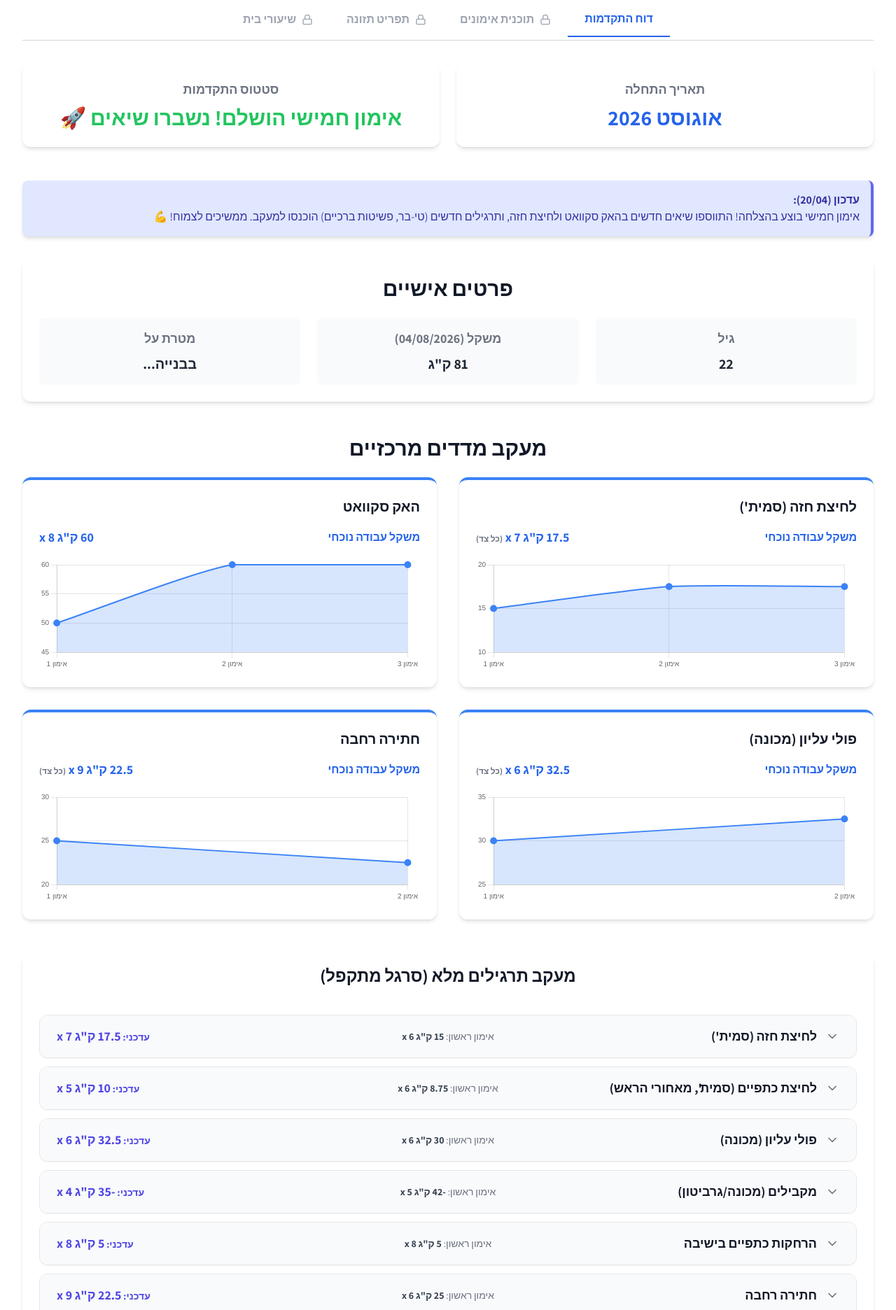
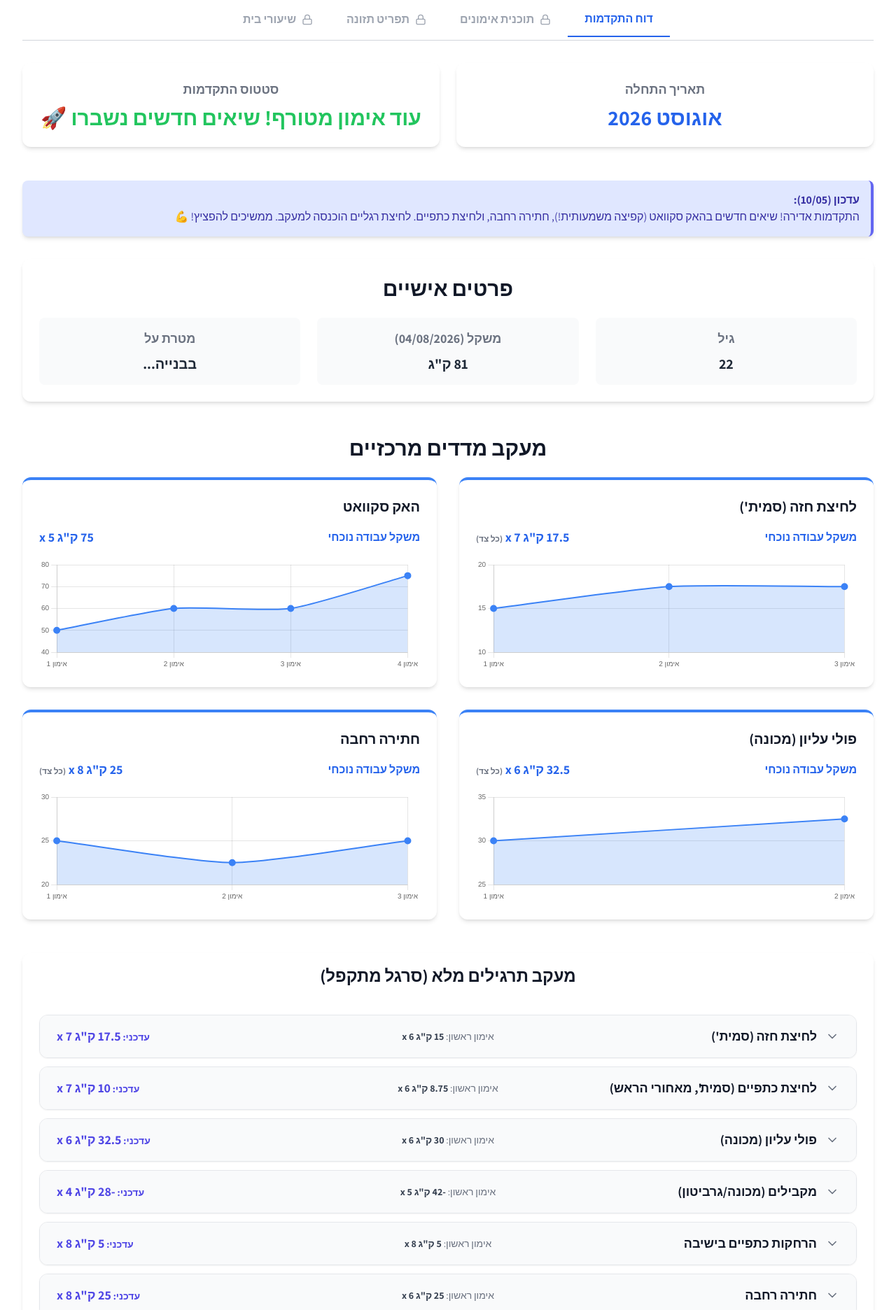
Before and after one commit to danzory/Ori.amber, a plain HTML site: page index.html in a window 1280 px wide. Shown: the part 297-2169 px from the top of the page at 70% size. Drawn offline with nearby package versions, Linux system fonts and the light colour scheme.

Commit message:
Update index.html

```diff
--- a/index.html
+++ b/index.html
@@ -90,13 +90,13 @@
                         </div>
                         <div class="bg-white rounded-xl shadow-md p-6 flex flex-col items-center justify-center text-center transition hover:shadow-lg hover:-translate-y-1">
                             <h3 class="text-lg font-semibold text-gray-500 mb-2">סטטוס התקדמות</h3>
-                            <p class="text-3xl font-bold text-green-500">אימון חמישי הושלם! נשברו שיאים 🚀</p>
+                            <p class="text-3xl font-bold text-green-500">עוד אימון מטורף! שיאים חדשים נשברו 🚀</p>
                         </div>
                     </div>
 
                      <div class="bg-indigo-100 border-r-4 border-indigo-500 text-indigo-800 p-4 rounded-lg shadow-md my-8" role="alert">
-                        <p class="font-bold">עדכון (20/04):</p>
-                        <p>אימון חמישי בוצע בהצלחה! התווספו שיאים חדשים בהאק סקוואט ולחיצת חזה, ותרגילים חדשים (טי-בר, פשיטות ברכיים) הוכנסו למעקב. ממשיכים לצמוח! 💪</p>
+                        <p class="font-bold">עדכון (10/05):</p>
+                        <p>התקדמות אדירה! שיאים חדשים בהאק סקוואט (קפיצה משמעותית!), חתירה רחבה, ולחיצת כתפיים. לחיצת רגליים הוכנסה למעקב. ממשיכים להפציץ! 💪</p>
                     </div>
 
                     <!-- User Details -->
@@ -137,7 +137,7 @@
                                 <h3 class="text-xl font-bold text-gray-900 mb-4">האק סקוואט</h3>
                                 <div class="flex justify-between items-center mb-4 text-blue-600">
                                     <span class="font-bold">משקל עבודה נוכחי</span>
-                                    <span class="font-bold text-lg">60 ק"ג x 8</span>
+                                    <span class="font-bold text-lg">75 ק"ג x 5</span>
                                 </div>
                                 <div class="w-full h-40">
                                     <canvas id="miniChart-hackSquat"></canvas>
@@ -159,7 +159,7 @@
                                 <h3 class="text-xl font-bold text-gray-900 mb-4">חתירה רחבה</h3>
                                 <div class="flex justify-between items-center mb-4 text-blue-600">
                                     <span class="font-bold">משקל עבודה נוכחי</span>
-                                    <span class="font-bold text-lg">22.5 ק"ג x 9 <span class="text-xs text-gray-500">(כל צד)</span></span>
+                                    <span class="font-bold text-lg">25 ק"ג x 8 <span class="text-xs text-gray-500">(כל צד)</span></span>
                                 </div>
                                 <div class="w-full h-40">
                                     <canvas id="miniChart-wideRow"></canvas>
@@ -229,6 +229,7 @@
             lyingLegCurl: 'כפיפת ברכיים (שכיבה)',
             legExtensions: 'פשיטת ברכיים (מכונה)',
             hackSquat: 'האק סקוואט',
+            legPress: 'לחיצת רגליים', // Added Leg Press
             standingBicepCurl: 'כפיפת מרפקים בעמידה',
             inclineCrunches: 'כפיפות בטן בשיפוע'
         };
@@ -241,7 +242,8 @@
             ],
             smithBehindNeckPress: [
                 { weight: 8.75, reps: 6, date: "18/04/2026", note: "כל צד" },
-                { weight: 10, reps: 5, date: "20/04/2026", note: "כל צד" }
+                { weight: 10, reps: 5, date: "20/04/2026", note: "כל צד" },
+                { weight: 10, reps: 7, date: "10/05/2026", note: "כל צד" } // New record
             ],
             machinePulldown: [
                 { weight: 30, reps: 6, date: "04/08/2026", note: "כל צד" },
@@ -249,21 +251,26 @@
             ],
             assistedDips: [
                 { weight: -42, reps: 5, date: "18/04/2026" },
-                { weight: -35, reps: 4, date: "20/04/2026" }
+                { weight: -35, reps: 4, date: "20/04/2026" },
+                { weight: -28, reps: 4, date: "10/05/2026" } // New record
             ],
             seatedLateralRaises: [
-                { weight: 5, reps: 8, date: "04/08/2026" }
+                { weight: 5, reps: 8, date: "04/08/2026" },
+                { weight: 5, reps: 8, date: "10/05/2026" } // New record (kept same as previous based on input)
             ],
             wideRow: [
                 { weight: 25, reps: 6, date: "04/08/2026", note: "כל צד" },
-                { weight: 22.5, reps: 9, date: "18/04/2026", note: "כל צד" }
+                { weight: 22.5, reps: 9, date: "18/04/2026", note: "כל צד" },
+                { weight: 25, reps: 8, date: "10/05/2026", note: "כל צד" } // New record
             ],
             tBarRow: [
-                { weight: 20, reps: 8, date: "20/04/2026" }
+                { weight: 20, reps: 8, date: "20/04/2026" },
+                { weight: 22.5, reps: 6, date: "10/05/2026" } // New record
             ],
             lyingLegCurl: [
                 { weight: "7 פלטות", reps: 8, date: "04/08/2026" },
-                { weight: "8 פלטות", reps: 9, date: "18/04/2026" }
+                { weight: "8 פלטות", reps: 9, date: "18/04/2026" },
+                { weight: "9 פלטות", reps: 7, date: "10/05/2026" } // New record
             ],
             legExtensions: [
                 { weight: 45, reps: 6, date: "20/04/2026" }
@@ -271,7 +278,11 @@
             hackSquat: [
                 { weight: 50, reps: 8, date: "04/08/2026" },
                 { weight: 60, reps: 6, date: "18/04/2026" },
-                { weight: 60, reps: 8, date: "20/04/2026" }
+                { weight: 60, reps: 8, date: "20/04/2026" },
+                { weight: 75, reps: 5, date: "10/05/2026" } // New record
+            ],
+            legPress: [ // New Exercise Added
+                { weight: 80, reps: 8, date: "10/05/2026" }
             ],
             standingBicepCurl: [
                 { weight: 15, reps: 8, date: "04/08/2026" }
```
